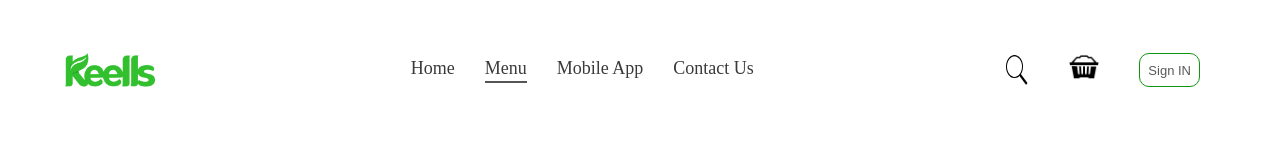
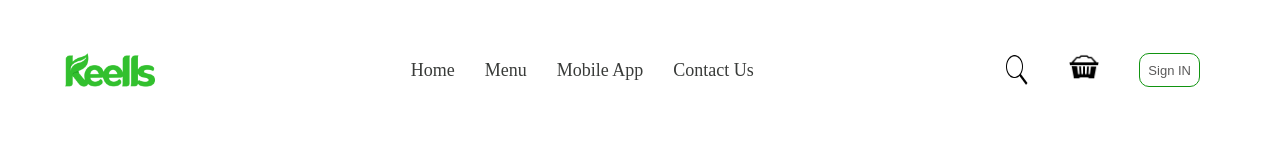
Before and after one commit to Bhanuka10/Keels_webpage, a React (Vite) app in the folder keels_webpage.app/: page / in a window 1280 px wide. Shown: the top 160 px of the page. Built offline with nearby package versions, Linux system fonts and the light colour scheme.

Commit message:
activate function

```diff
--- a/keels_webpage.app/src/Components/Navbar/Navbar.css
+++ b/keels_webpage.app/src/Components/Navbar/Navbar.css
@@ -19,6 +19,7 @@
     text-decoration: none;
     font-size: 18px;
     color: rgb(57, 59, 57);
+    cursor: pointer;
 
 
 }
@@ -52,5 +53,5 @@
 .navbar-men ul li.active{
     padding-bottom: 2px;
     border-bottom: 2px solid rgb(86, 84, 84);
-
+    transition: 0.3s;
 }
--- a/keels_webpage.app/src/Components/Navbar/Navbar.jsx
+++ b/keels_webpage.app/src/Components/Navbar/Navbar.jsx
@@ -5,16 +5,16 @@
 import basket from '../../assets/icons8-basket-64.png';
 
 function Navbar() {
-    const[menu,setmenu] = useState("Menu");
+    const[menu,setmenu] = useState("menu");
   return (
     <div className='navbar'>
       <img className='kells_logo' src={KeellsLogo} alt="Keells Logo" />
       <div className='navbar-men'>
         <ul>
-            <li className={menu==="Home"?"active":""}>Home</li>
-            <li className={menu==="Menu"?"active":""}>Menu</li>
-            <li className={menu==="Mobile App"?"active":""}>Mobile App</li>
-            <li className={menu==="Contact Us"?"active":""}>Contact Us</li>
+            <li onClick={()=> setmenu("Home")} className={menu==="Home"?"active":""}>Home</li>
+            <li onClick={()=> setmenu("Menu")} className={menu==="Menu"?"active":""}>Menu</li>
+            <li onClick={()=> setmenu("Mobile App")} className={menu==="Mobile App"?"active":""}>Mobile App</li>
+            <li onClick={()=> setmenu("Contact Us")} className={menu==="Contact Us"?"active":""}>Contact Us</li>
         </ul>
       </div>
       <div className='navbar-right'>
```
